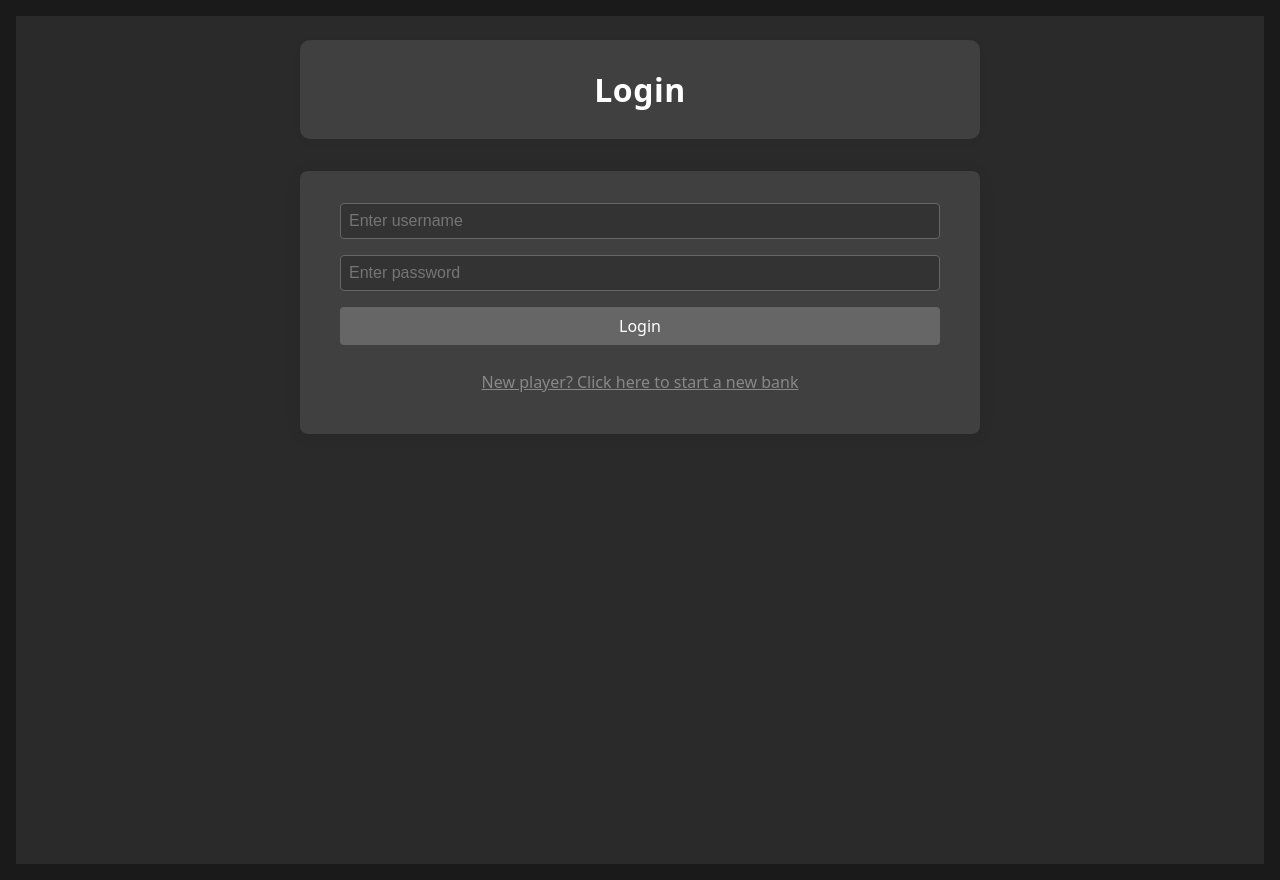
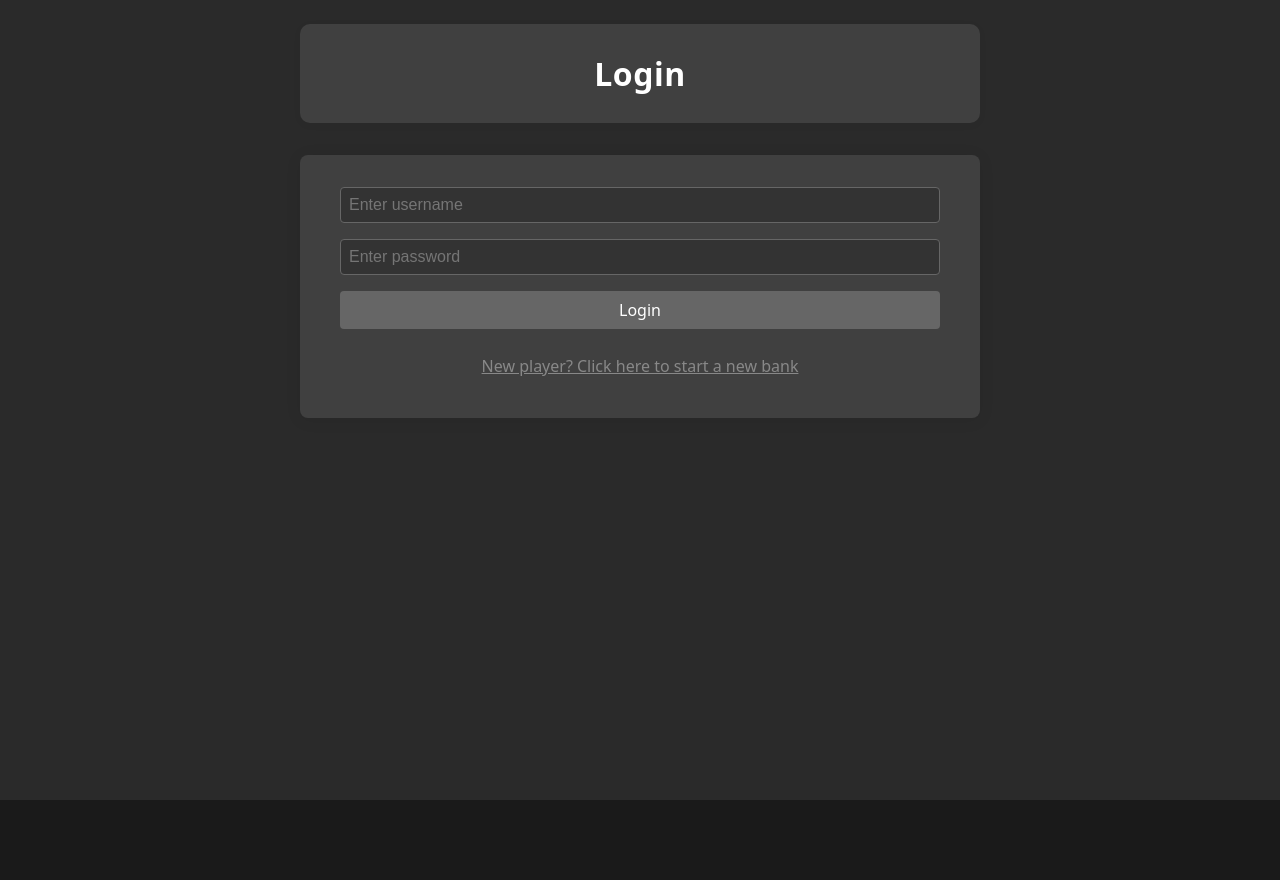
Before and after one commit to craylton/PonziWorld2, a React (Vite) app: page /login in a window 1280 px wide. After the commit the page ends 800 px from the top, so only its background shows below. Built offline with nearby package versions, Linux system fonts and the light colour scheme; no server answers.

Commit message:
remove scrollbar unless it's actually needed

```diff
--- a/src/App.css
+++ b/src/App.css
@@ -1,9 +1,4 @@
-#root {
-  max-width: 1280px;
-  margin: 0 auto;
-  padding: 1rem;
-  text-align: center;
-}
+
 
 .logo {
   height: 6em;
--- a/src/Home/Home.css
+++ b/src/Home/Home.css
@@ -4,7 +4,9 @@
   align-items: center;
   min-height: 100vh;
   background: #2a2a2a;
-  padding: 1.5rem 1rem;
+  padding-top: 1.5rem;
+  padding-bottom: 1.5rem;
+  box-sizing: border-box;
 }
 
 .home-content {
--- a/src/Login/Login.css
+++ b/src/Login/Login.css
@@ -4,7 +4,9 @@
   align-items: center;
   min-height: 100vh;
   background: #2a2a2a;
-  padding: 1.5rem 1rem;
+  padding-top: 1.5rem;
+  padding-bottom: 1.5rem;
+  box-sizing: border-box;
 }
 
 .login-form {
--- a/src/NewBank/NewBank.css
+++ b/src/NewBank/NewBank.css
@@ -4,7 +4,9 @@
   align-items: center;
   min-height: 100vh;
   background: #2a2a2a;
-  padding: 1.5rem 1rem;
+  padding-top: 1.5rem;
+  padding-bottom: 1.5rem;
+  box-sizing: border-box;
 }
 
 .new-bank-form {
--- a/src/index.css
+++ b/src/index.css
@@ -27,6 +27,11 @@ body {
   display: block;
   min-width: 320px;
   min-height: 100vh;
+  overflow-x: hidden;
+}
+
+#root {
+  min-height: 100vh;
 }
 
 h1 {
```
